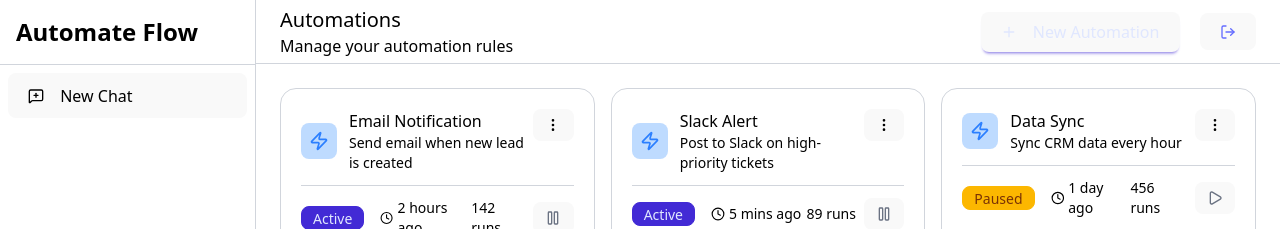
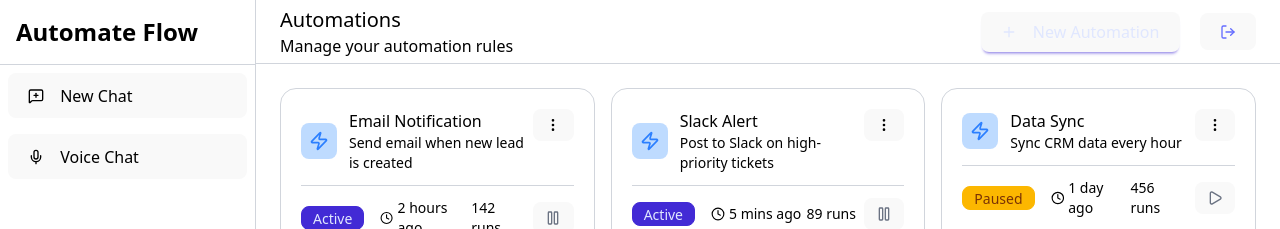
Before and after one commit to madhunivi77/SECURIVA, a React app in the folder frontend/: page /dashboard in a window 1280 px wide. Shown: the top 229 px of the page. Built offline with nearby package versions, Linux system fonts and the light colour scheme; the HTML template or start-up script is replaced by a standard one.

Commit message:
feat: routed login to user dashboard

```diff
--- a/frontend/src/App.jsx
+++ b/frontend/src/App.jsx
@@ -27,7 +27,7 @@ function App() {
     if (authSuccess === "success") {
       if (emailParam) setUserEmail(emailParam);
       window.history.replaceState({}, document.title, window.location.pathname);
-      navigate("/chat")
+      navigate("/dashboard")
     }
 
     if (urlParams.get("salesforce") === "connected") {
@@ -243,7 +243,7 @@ function App() {
 
               <NavOption label={"About"} target={"login"} theme={theme.navbutton}/>
 
-              <NavOption label={"Voice"} target={"voice"} theme={theme.navbutton}/>
+              {/* <NavOption label={"Voice"} target={"voice"} theme={theme.navbutton}/> */}
 
             </div>
           ) : (
@@ -257,10 +257,10 @@ function App() {
               <NavOption label={"Pricing"} target={"pricing"} theme={theme.navbutton}/>
 
               <NavOption label={"About"} target={"login"} theme={theme.navbutton}/>
+
+              {/* <NavOption label={"Voice"} target={"voice"} theme={theme.navbutton}/> */}
             </div>
           )}
-
-              <NavOption label={"Voice"} target={"voice"} />
         </div>
 
         {/* ---------- STATUS SECTION ---------- */}
--- a/frontend/src/components/Navbar.jsx
+++ b/frontend/src/components/Navbar.jsx
@@ -14,6 +14,7 @@ const Navbar = ({ onCreateAutomation }) => {
             <Plus className="w-4 h-4" />
             New Automation
         </button>
+        {/* Configure a logout function using auth context provider */}
         <Link to="/">
             <button
             className="hover:bg-red-300"
--- a/frontend/src/components/Sidebar.jsx
+++ b/frontend/src/components/Sidebar.jsx
@@ -1,4 +1,4 @@
-import { MessageSquarePlus, Settings, User } from "lucide-react";
+import { MessageSquarePlus, Settings, User, Mic } from "lucide-react";
 import { Link } from "react-router-dom";
 
 
@@ -15,6 +15,13 @@ const Sidebar = () => {
             <button className=" inline-flex justify-normal w-full items-center text-black bg-gray-200 border-gray-300 gap-4 ">
                 <MessageSquarePlus className="w-4 h-4" />
                 New Chat
+            </button>
+        </Link>
+        {/*Voice Agent Button*/}
+        <Link to="/voice" className="m-2">
+            <button className=" inline-flex justify-normal w-full items-center text-black bg-gray-200 border-gray-300 gap-4 ">
+                <Mic className="w-4 h-4" />
+                Voice Chat
             </button>
         </Link>
 
```
